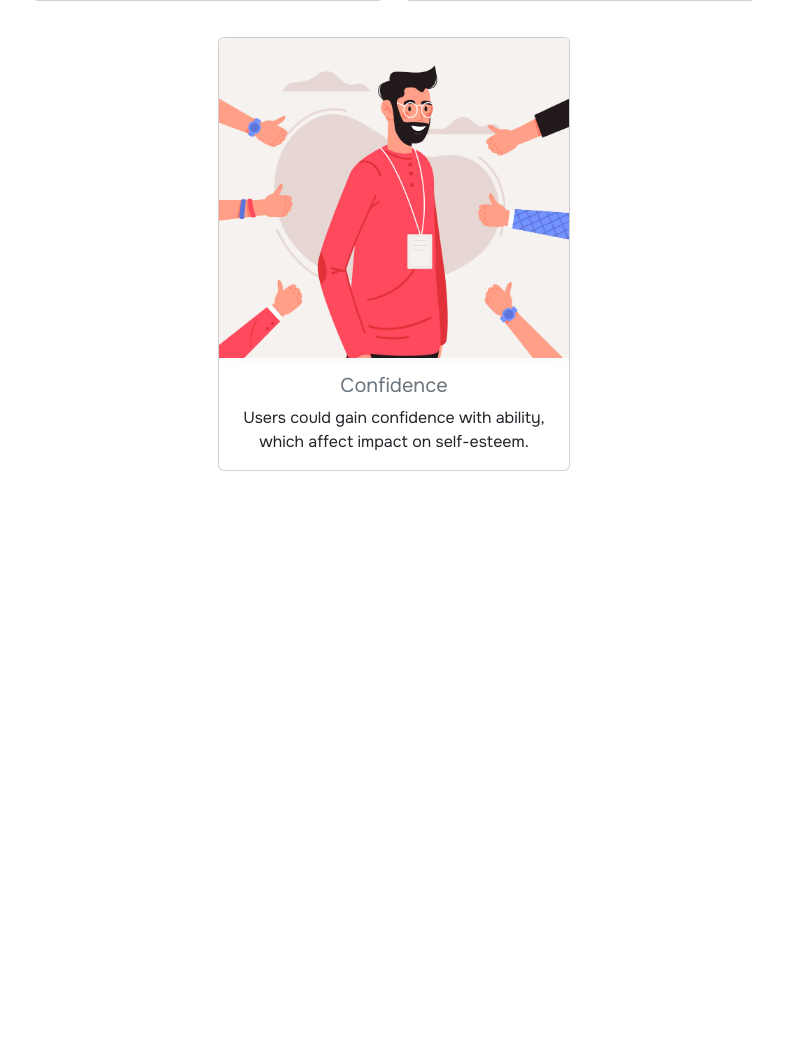
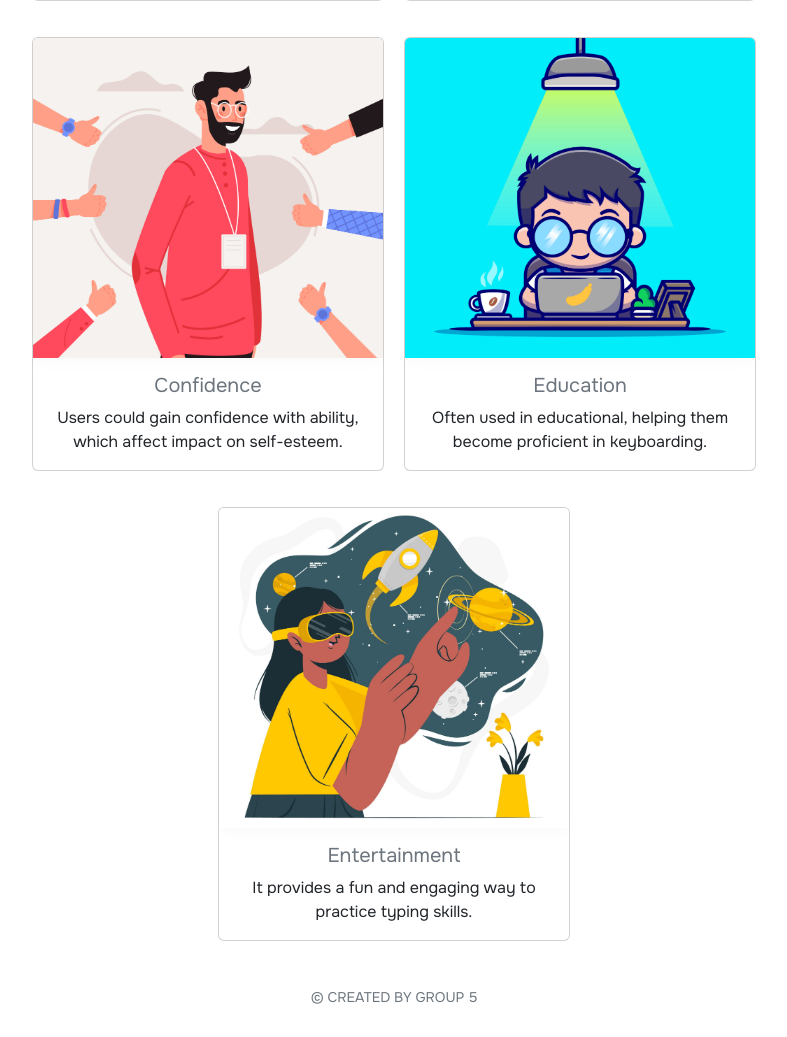
Before and after one commit to ri0prz/type-game, a PHP site: page /benefit.html in a window 1280 px wide. Shown: the part 689-1726 px from the top of the page, without its empty margins (246-1033 px from the left). Before the commit the page ends 1160 px from the top, so only its background shows below. Run offline with PHP 8.4, Linux system fonts and the light colour scheme.

Commit message:
some update

```diff
--- a/benefit.html
+++ b/benefit.html
@@ -12,7 +12,6 @@
    <link href="https://cdn.jsdelivr.net/npm/bootstrap@5.3.2/dist/css/bootstrap.min.css" rel="stylesheet"
       integrity="sha384-T3c6CoIi6uLrA9TneNEoa7RxnatzjcDSCmG1MXxSR1GAsXEV/Dwwykc2MPK8M2HN" crossorigin="anonymous">
    <link rel="stylesheet" href="css/style.css">
-   <link rel="stylesheet" href="css/index.css">
 
    <!-- Scripts -->
    <script type="module" src="js/template.js" defer></script>
@@ -54,7 +53,7 @@
       <p class="text-secondary">Game Benefits</p>
    </div>
 
-   <div class="container d-flex justify-content-center align-items-start height-restore flex-wrap text-center w-75">
+   <div class="container d-flex justify-content-center align-items-start height-restore flex-wrap text-center w-75" style="height: inherit;">
       <div class="container benefit-card">
          <div class="card mb-3">
             <img src="images/jpg/image-typing-improve.jpg" class="card-img-top" alt="image">
@@ -82,7 +81,29 @@
             </div>
          </div>
       </div>
+      <div class="container benefit-card">
+         <div class="card mb-3">
+            <img src="images/jpg/image-typing-education.jpg" class="card-img-top" alt="image">
+            <div class="card-body">
+               <h5 class="card-title text-secondary">Education</h5>
+               <p class="card-text">Often used in educational, helping them become proficient in keyboarding.</p>
+            </div>
+         </div>
+      </div>
+      <div class="container benefit-card">
+         <div class="card mb-3">
+            <img src="images/jpg/image-entertainment.jpg" class="card-img-top" alt="image">
+            <div class="card-body">
+               <h5 class="card-title text-secondary">Entertainment</h5>
+               <p class="card-text">It provides a fun and engaging way to practice typing skills.</p>
+            </div>
+         </div>
+      </div>
    </div>
+
+   <footer class="fluid-container d-flex justify-content-center align-items-center" style="height: 5rem;">
+      <small class="text-uppercase fw-light text-secondary">© Created by Group 5</small>
+   </footer>
 </body>
 
 </html>
--- a/css/style.css
+++ b/css/style.css
@@ -135,8 +135,7 @@ header a:not(.active):hover {
 }
 
 footer {
-   position: absolute;
-   bottom: 0; left: 0;
+   position: relative;
    width: 100%;
 }
 
@@ -144,8 +143,4 @@ footer {
    .height-restore {
       height: 40rem;
    }
-   footer {
-      position: relative;
-      inset: 0;
-   }
 }
--- a/instruction.html
+++ b/instruction.html
@@ -87,6 +87,10 @@
       </div>
    </div>
 
+   <footer class="fluid-container d-flex justify-content-center align-items-center" style="height: 5rem;">
+      <small class="text-uppercase fw-light text-secondary">© Created by Group 5</small>
+   </footer>
+
    <!-- Bootstrap Scripts -->
    <script src="https://cdn.jsdelivr.net/npm/bootstrap@5.3.2/dist/js/bootstrap.bundle.min.js"
       integrity="sha384-C6RzsynM9kWDrMNeT87bh95OGNyZPhcTNXj1NW7RuBCsyN/o0jlpcV8Qyq46cDfL"
```
Also changed, not shown: credits.html (+8 -4 lines), images/jpg/image-entertainment.jpg (added), images/jpg/image-typing-education.jpg (added), images/png/icon-ergar.png (added), images/png/icon-fariz.png (added).
